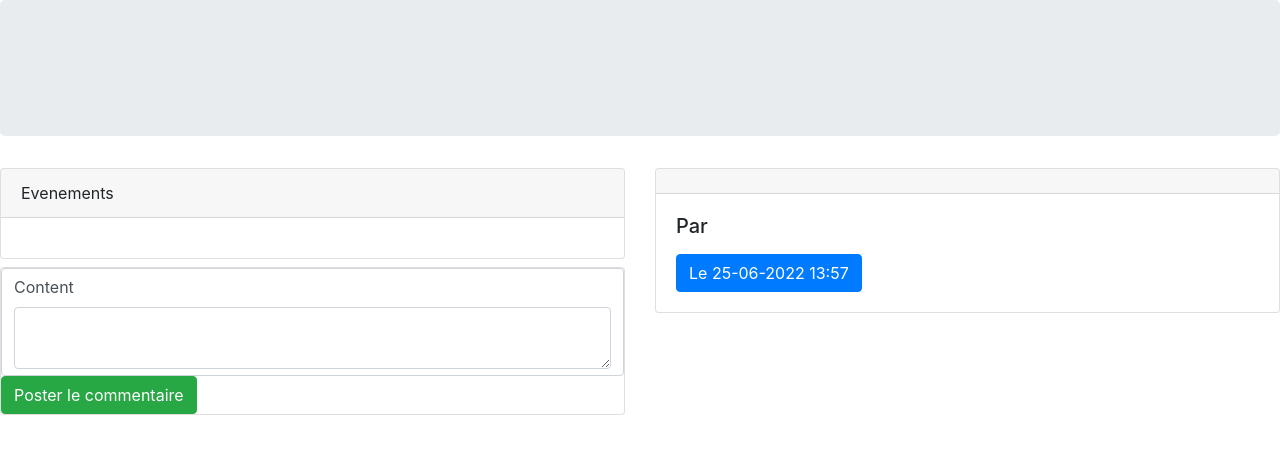
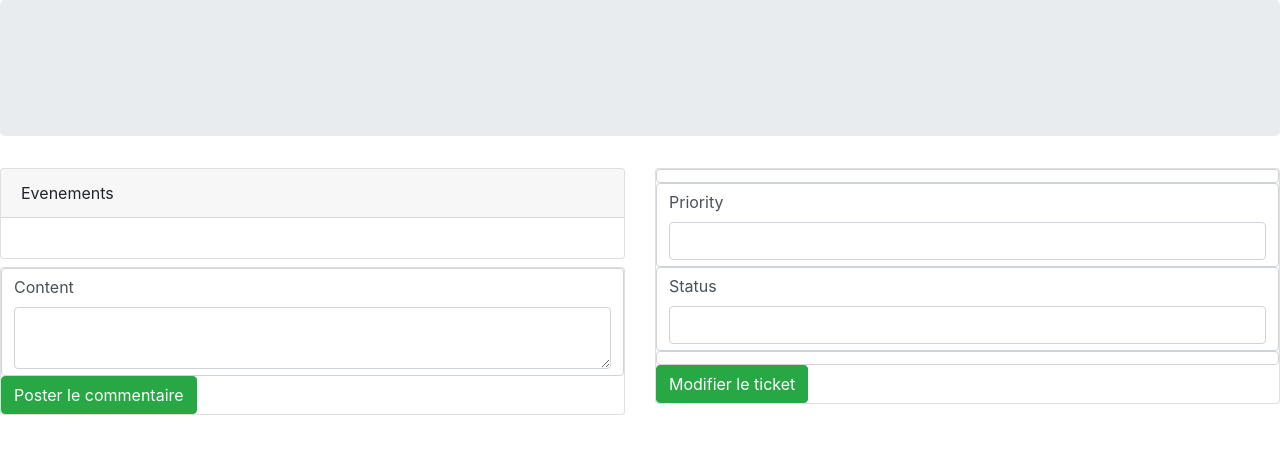
Before and after one commit to tahina36/bluesquare-test, a Symfony app: template templates/tickets/detail_ticket.html.twig in a window 1280 px wide. Shown: the part 70-524 px from the top of the page. Run offline with Twig, Linux system fonts and the light colour scheme; the template is opened without the code that fills it, so the values that code supplies are empty; form fields are guessed from the names that the template uses; some libraries are stand-ins or nearby versions.

Commit message:
add event when changing status and priorioty

```diff
--- a/src/DataFixtures/UserFixture.php
+++ b/src/DataFixtures/UserFixture.php
@@ -71,6 +71,9 @@ class UserFixture extends Fixture
             [
                 "name" => "status_updated",
             ],
+            [
+                "name" => "priority_updated",
+            ],
         ] ;
 
 
--- a/templates/tickets/detail_ticket.html.twig
+++ b/templates/tickets/detail_ticket.html.twig
@@ -26,7 +26,9 @@
                                         {% elseif  event.eventType.name == "file_upload" %}
                                             uploadé
                                         {% elseif  event.eventType.name == "status_updated" %}
-                                            modifier le statut du ticket
+                                            modifier le statut du ticket à {% if event.ticket.status == 1 %}Ouvert{% elseif event.ticket.status == 2 %}En attente du client{% else %}Tests client{% endif %}
+                                        {% elseif  event.eventType.name == "priority_updated" %}
+                                            modifier la priorité à {% if event.ticket.priority == 1 %}Faible{% elseif event.ticket.priority == 2 %}Moyenne{% else %}Haute{% endif %}
                                         {% endif%}
                                     </h5>
                                     {% if  event.eventType.name == "new_comment" %}
@@ -60,14 +62,34 @@
         </div>
         <div class="col-md-6">
             <div class="card">
-                <div class="card-header">
-                    {{ ticket.title }}
+                {{ form_start(ticketForm) }}
+                <div>
+                    <div class="form-control">
+                        <i class="fa fa-calendar"></i> {{ ticket.title}}
+                    </div>
+                    <div class="form-control">
+                        <i class="fa fa-calendar"></i> {{ form_label(ticketForm.priority) }}
+                        {{ form_widget(ticketForm.priority) }}
+                        <small>{{ form_help(ticketForm.priority) }}</small>
+                        <div class="form-error">
+                            {{ form_errors(ticketForm.priority) }}
+                        </div>
+                    </div>
+                    <div class="form-control">
+                        <i class="fa fa-calendar"></i> {{ form_label(ticketForm.status) }}
+                        {{ form_widget(ticketForm.status) }}
+                        <small>{{ form_help(ticketForm.status) }}</small>
+                        <div class="form-error">
+                            {{ form_errors(ticketForm.status) }}
+                        </div>
+                    </div>
+                    <div class="form-control">
+                        {{ ticket.content|raw }}
+                    </div>
                 </div>
-                <div class="card-body">
-                    <h5 class="card-title">Par {{ ticket.user.firstname }}</h5>
-                    <p class="card-text">{{ ticket.content|raw }}</p>
-                    <a href="#" class="btn btn-primary">Le {{ ticket.createdAt|date('d-m-Y H:i') }}</a>
-                </div>
+                <input type="submit" value="Modifier le ticket" class="btn btn-success btn-default"/>
+                {{ form_rest(ticketForm) }}
+                {{ form_end(ticketForm) }}
             </div>
         </div>
     </div>
```
Also changed, not shown: src/Controller/TicketController.php (+23 -1 lines), src/Form/Type/TicketType.php (+26 -1 lines), src/Service/TicketProcess.php (+30 -2 lines).
